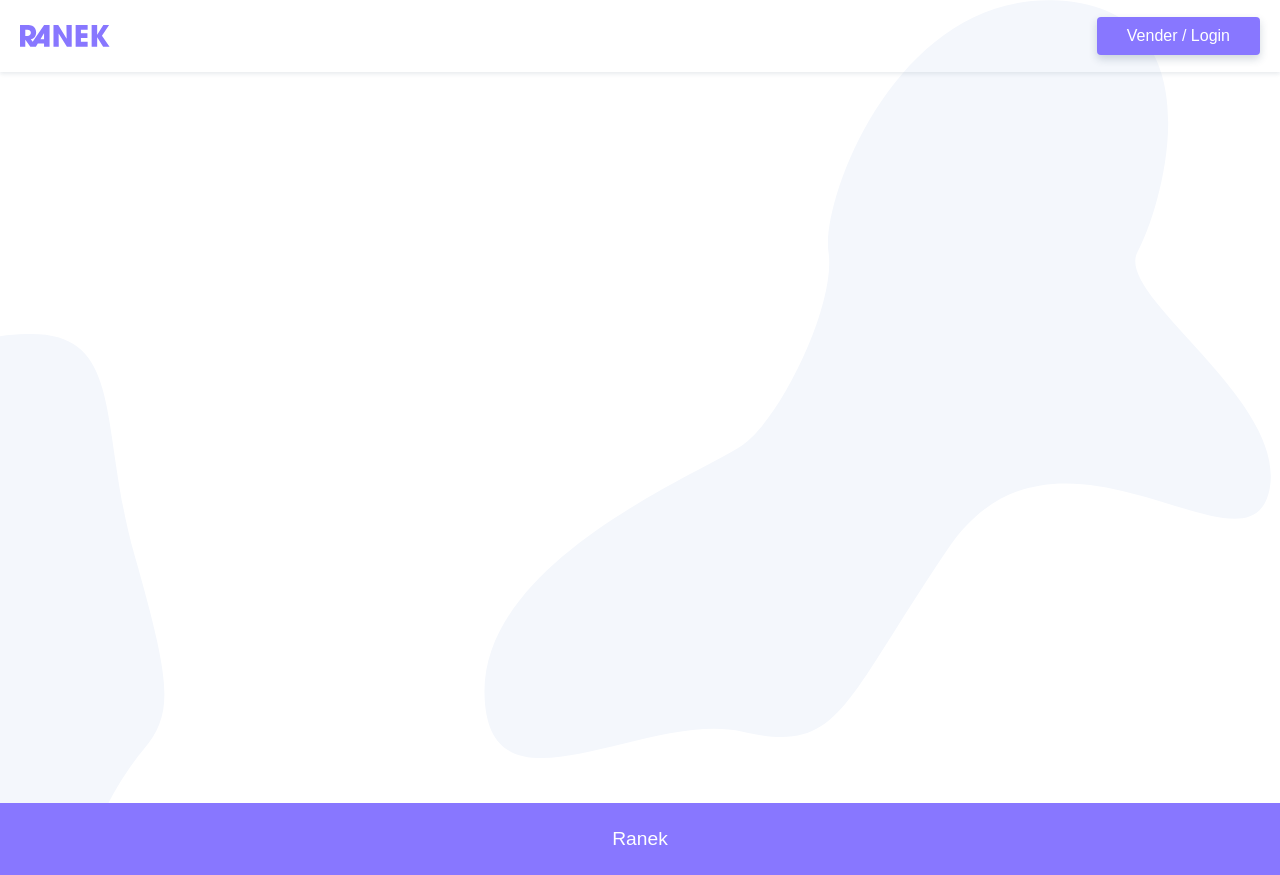
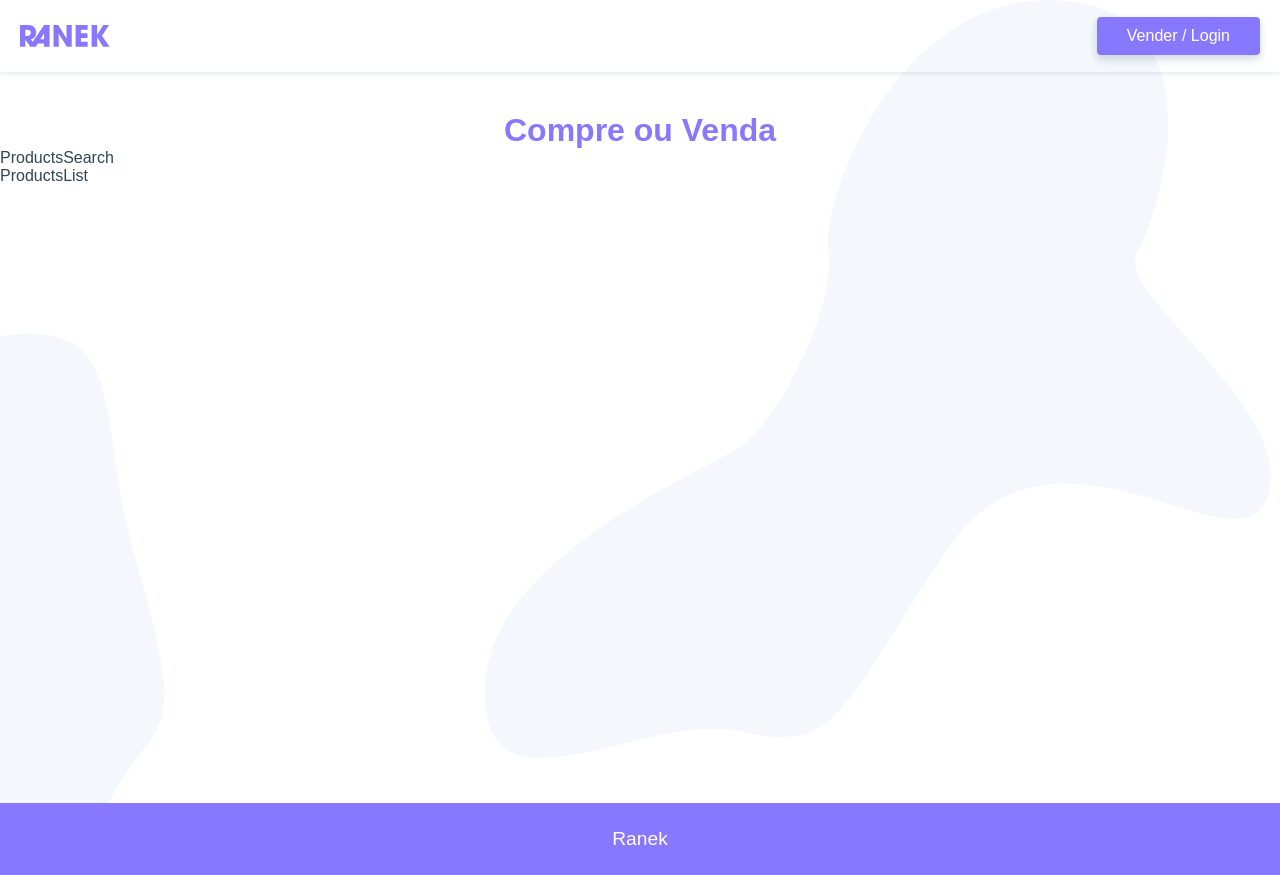
Before and after one commit to pedrogutierresbr/guti-store-vuejs, a Vue app: page / in a window 1280 px wide. Built offline with nearby package versions, Linux system fonts and the light colour scheme.

Commit message:
created ProductList and ProductSearch components and added to HomeView

```diff
--- a/src/components/FooterComponent.vue
+++ b/src/components/FooterComponent.vue
@@ -10,7 +10,7 @@
 	};
 </script>
 
-<style>
+<style scoped>
 	footer {
 		background: #87f;
 		padding: 25px 0;
--- /dev/null
+++ b/src/components/ProductsList.vue
@@ -0,0 +1,11 @@
+<template>
+	<div>ProductsList</div>
+</template>
+
+<script>
+	export default {
+		name: "ProductsList",
+	};
+</script>
+
+<style></style>
--- /dev/null
+++ b/src/components/ProductsSearch.vue
@@ -0,0 +1,11 @@
+<template>
+	<div>ProductsSearch</div>
+</template>
+
+<script>
+	export default {
+		name: "ProductsSearch",
+	};
+</script>
+
+<style></style>
--- a/src/views/HomeView.vue
+++ b/src/views/HomeView.vue
@@ -1,9 +1,28 @@
 <template>
-	<div class="home"></div>
+	<section>
+		<h1>Compre ou Venda</h1>
+		<ProductsSearch />
+		<ProductsList />
+	</section>
 </template>
 
 <script>
+	import ProductsSearch from "@/components/ProductsSearch.vue";
+	import ProductsList from "@/components/ProductsList.vue";
 	export default {
 		name: "HomeView",
+		components: {
+			ProductsSearch,
+			ProductsList,
+		},
 	};
 </script>
+
+<style scoped>
+	h1 {
+		color: #87f;
+		margin-top: 40px;
+		font-size: 2rem;
+		text-align: center;
+	}
+</style>
```
